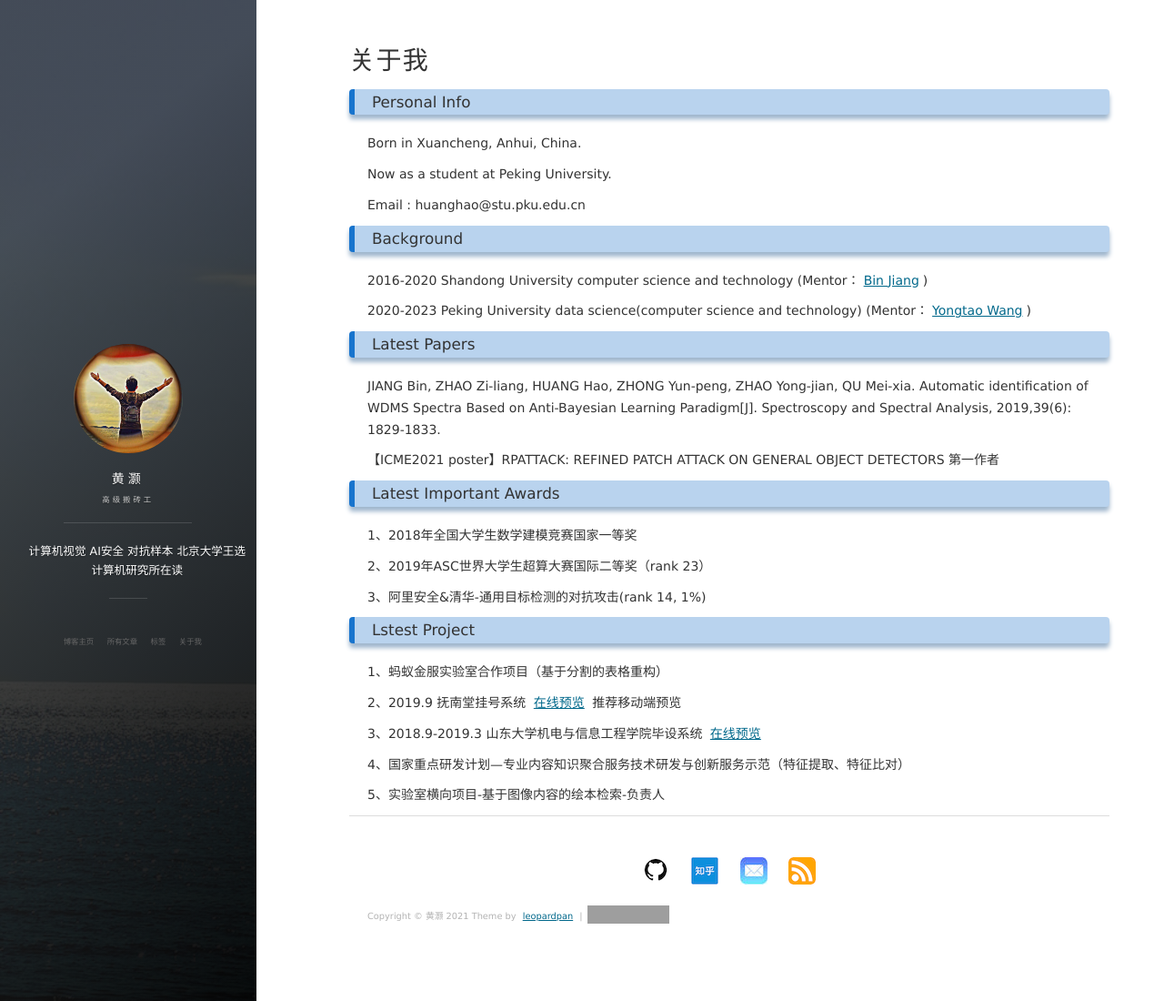
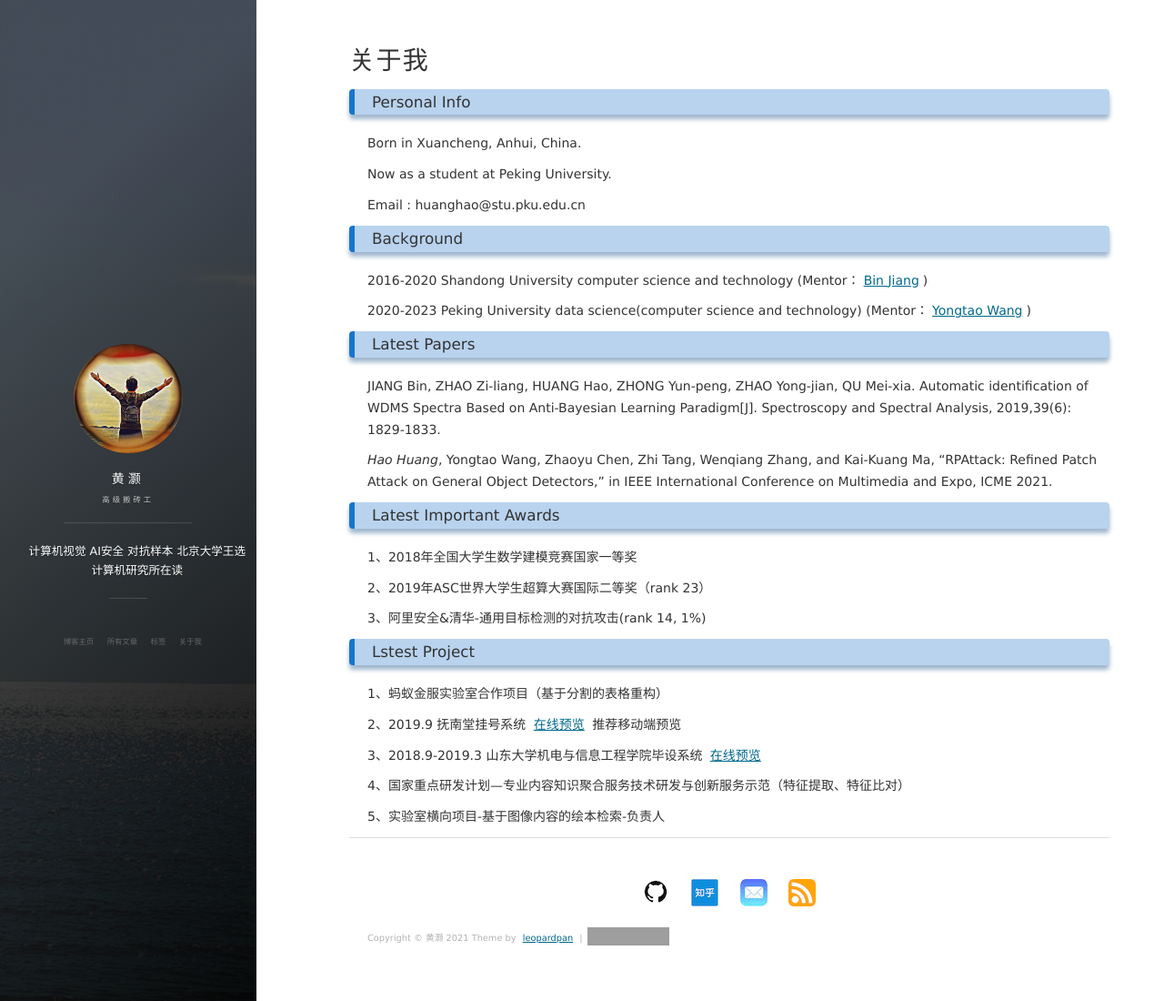
Before and after one commit to Huaxingweichen/Huaxingweichen.github.io, a Jekyll site: the page built from about.md, in a window 1280 px wide and 1100 px high. Shown: the whole window at 91% size. Built offline with Jekyll 4.4.1, drawn with Linux system fonts in a browser that asks for light colours; nearby versions of some CDN libraries; comment, search, counter and statistics services are not loaded; grey boxes are pictures that could not be loaded.

Commit message:
修改论文引用格式

```diff
--- a/about.md
+++ b/about.md
@@ -20,7 +20,7 @@ Email : huanghao@stu.pku.edu.cn
 
 JIANG Bin, ZHAO Zi-liang, HUANG Hao, ZHONG Yun-peng, ZHAO Yong-jian, QU Mei-xia. Automatic identification of WDMS Spectra Based on Anti-Bayesian Learning Paradigm[J]. Spectroscopy and Spectral Analysis, 2019,39(6): 1829-1833.
 
-【ICME2021 poster】RPATTACK: REFINED PATCH ATTACK ON GENERAL OBJECT DETECTORS 第一作者
+*Hao Huang*, Yongtao Wang, Zhaoyu Chen, Zhi Tang, Wenqiang Zhang, and Kai-Kuang Ma,  “RPAttack: Refined Patch Attack on General Object Detectors,” in IEEE International Conference on Multimedia and  Expo, ICME  2021.
 
 ### Latest Important Awards
 
```
Also changed, not shown: 1 other file.
